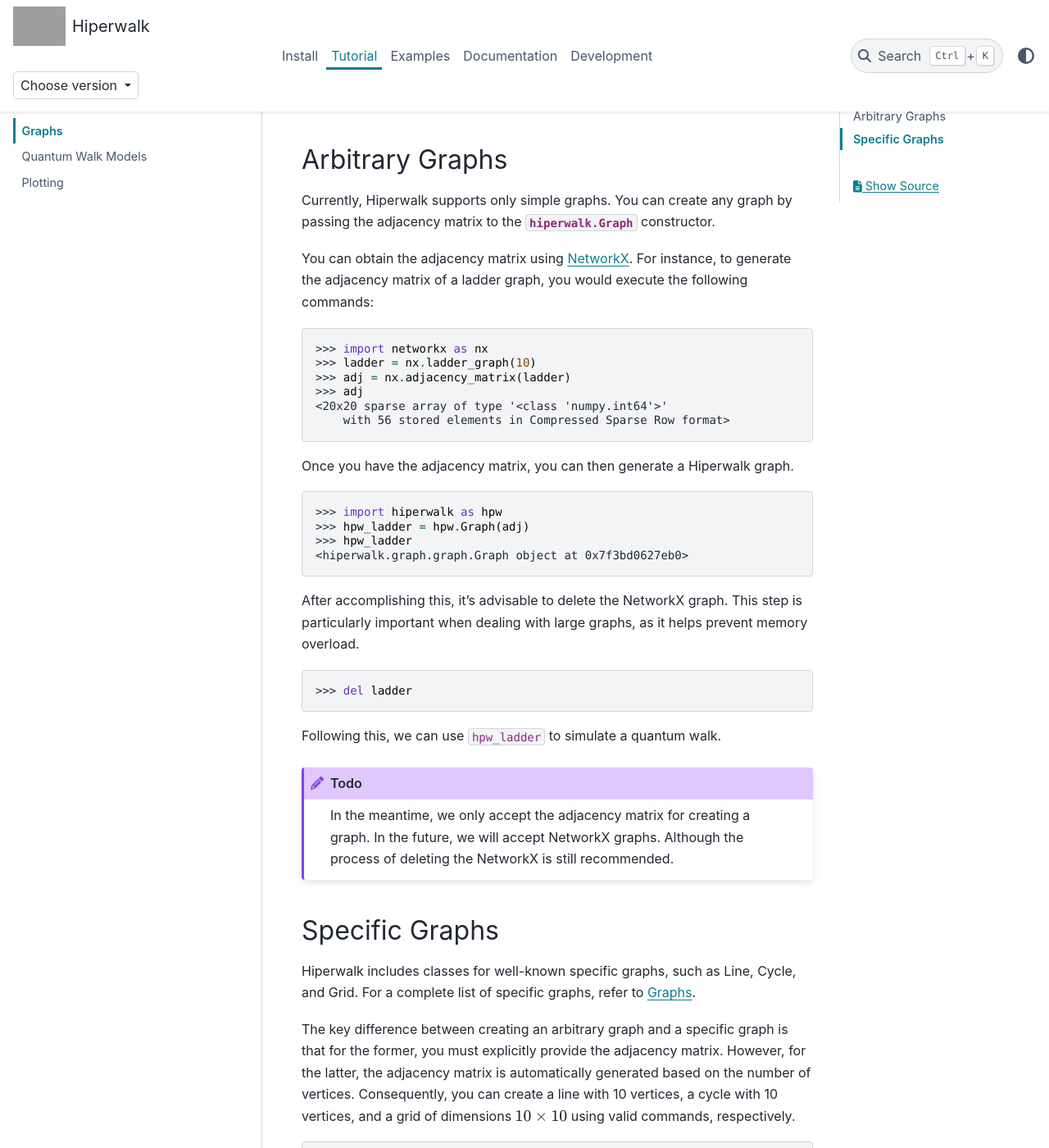
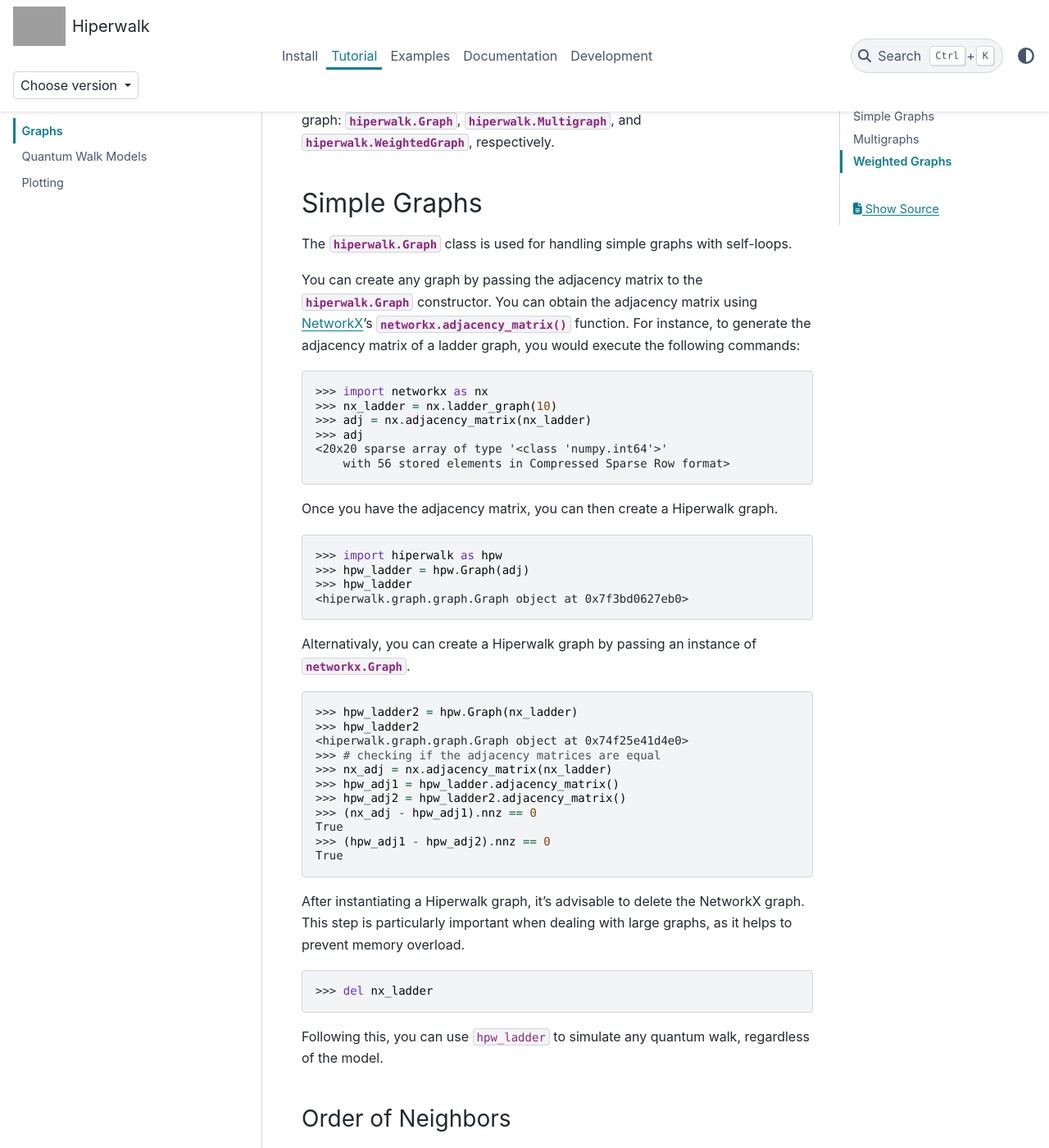
Before and after one commit to hiperwalk/hiperwalk, a Sphinx documentation site: the page built from docs/tutorial/graphs.rst, in a window 1280 px wide and 1400 px high, scrolled down 201 px. Shown: the whole window at 82% size. Built offline with Sphinx 7.4.7 and the PyData theme 0.15.4, drawn with Linux system fonts in a browser that asks for light colours; pages that are not in the unit, such as notebooks, are missing from menus; some of the changed text lies outside the part shown; grey boxes are pictures that could not be loaded.

Commit message:
Update graph's tutorial

```diff
--- a/docs/tutorial/graphs.rst
+++ b/docs/tutorial/graphs.rst
@@ -2,31 +2,36 @@
 Graphs
 ======
 
-You have the option to either generate arbitrary graphs or create specific,
-well-known graphs.
+Hiperwalk gives support to three different types of graphs:
+simples graphs, multigraphs and weighted graphs.
+There is a class for each of these types of graph:
+:class:`hiperwalk.Graph`,
+:class:`hiperwalk.Multigraph`, and
+:class:`hiperwalk.WeightedGraph`, respectively.
 
-----------------
-Arbitrary Graphs
-----------------
+-------------
+Simple Graphs
+-------------
 
-Currently, Hiperwalk supports only simple graphs.
+The :class:`hiperwalk.Graph` class is used for
+handling simple graphs with self-loops.
+
 You can create any graph by passing the adjacency matrix to
 the :class:`hiperwalk.Graph` constructor.
-
 You can obtain the adjacency matrix using `NetworkX
-<https://networkx.org/>`_.
+<https://networkx.org/>`_'s
+:func:`networkx.adjacency_matrix` function.
 For instance, to generate the adjacency matrix of a ladder graph,
 you would execute the following commands:
 
 >>> import networkx as nx
->>> ladder = nx.ladder_graph(10)
->>> adj = nx.adjacency_matrix(ladder)
->>> adj #doctest: +SKIP
+>>> nx_ladder = nx.ladder_graph(10)
+>>> adj = nx.adjacency_matrix(nx_ladder)
+>>> adj # doctest: +SKIP
 <20x20 sparse array of type '<class 'numpy.int64'>'
     with 56 stored elements in Compressed Sparse Row format>
 
-
-Once you have the adjacency matrix, you can then generate a
+Once you have the adjacency matrix, you can then create a
 Hiperwalk graph.
 
 .. testsetup::
@@ -39,68 +44,38 @@
 >>> hpw_ladder #doctest: +SKIP
 <hiperwalk.graph.graph.Graph object at 0x7f3bd0627eb0>
 
-After accomplishing this, it's advisable to delete the NetworkX graph.
+Alternativaly, you can create a Hiperwalk graph by
+passing an instance of :class:`networkx.Graph`.
+
+>>> hpw_ladder2 = hpw.Graph(nx_ladder)
+>>> hpw_ladder2 #doctest: +SKIP
+<hiperwalk.graph.graph.Graph object at 0x74f25e41d4e0>
+>>> # checking if the adjacency matrices are equal
+>>> nx_adj = nx.adjacency_matrix(nx_ladder)
+>>> hpw_adj1 = hpw_ladder.adjacency_matrix()
+>>> hpw_adj2 = hpw_ladder2.adjacency_matrix()
+>>> (nx_adj - hpw_adj1).nnz == 0
+True
+>>> (hpw_adj1 - hpw_adj2).nnz == 0
+True
+
+After instantiating a Hiperwalk graph,
+it's advisable to delete the NetworkX graph.
 This step is particularly important when dealing with large graphs,
-as it helps prevent memory overload.
+as it helps to prevent memory overload.
 
->>> del ladder
+>>> del nx_ladder
 
-Following this, we can use ``hpw_ladder`` to simulate a quantum walk.
+Following this, you can use ``hpw_ladder`` to simulate any quantum walk,
+regardless of the model.
 
-.. todo::
-   In the meantime,
-   we only accept the adjacency matrix for creating a graph.
-   In the future,
-   we will accept NetworkX graphs.
-   Although the process of deleting the NetworkX is still recommended.
+Order of Neighbors
+------------------
+
+-----------
+Multigraphs
+-----------
 
 ---------------
-Specific Graphs
+Weighted Graphs
 ---------------
-
-Hiperwalk includes classes for well-known specific graphs,
-such as Line, Cycle, and Grid.
-For a complete list of specific graphs,
-refer to :ref:`docs_documentation_graph`.
-
-The key difference between creating an
-arbitrary graph and a specific graph is
-that for the former, you must explicitly provide the adjacency matrix.
-However, for the latter, the adjacency matrix is automatically generated
-based on the number of vertices.
-Consequently, you can create a line with 10 vertices,
-a cycle with 10 vertices,
-and a grid of dimensions :math:`10 \times 10` using
-valid commands, respectively.
-
->>> hpw.Line(10) #doctest: +SKIP
-<hiperwalk.graph.line.Line object at 0x7f0a6bb700d0>
->>> hpw.Cycle(10) #doctest: +SKIP
-<hiperwalk.graph.cycle.Cycle object at 0x7f0a6bbb32e0>
->>> hpw.Grid(10) #doctest: +SKIP
-<hiperwalk.graph.grid.Grid object at 0x7f0a6bbb2da0>
-
-Naturally, you can create specific graphs using NetworkX and
-the :class:`hiperwalk.Graph` class.
-However, this approach is not recommended, especially when dealing with
-coined quantum walks, as it may result in undesirable behavior.
-
-As an example, let's consider a Line with 10 vertices.
-First, we create the line using the :class:`hiperwalk.Graph` class.
-
->>> path = nx.path_graph(10)
->>> adj_matrix = nx.adjacency_matrix(path)
->>> arbitrary_line = hpw.Graph(adj_matrix)
-
-Next, we create the line using the :class:`hiperwalk.Line` class.
-
->>> specific_line = hpw.Line(10)
-
-In a simple graph, we associate each edge with two arcs. Suppose we wish
-to know the label of the arc that links vertex 1 to 2. This information
-can be obtained using the :meth:`hiperwalk.Graph.arc_number` method.
-Observe the following results:
-
-For further details on arc labels for each graph, refer to the Notes
-section of each graph class, in this case,
-:class:`hiperwalk.Graph` and :class:`hiperwalk.Line`.
```
